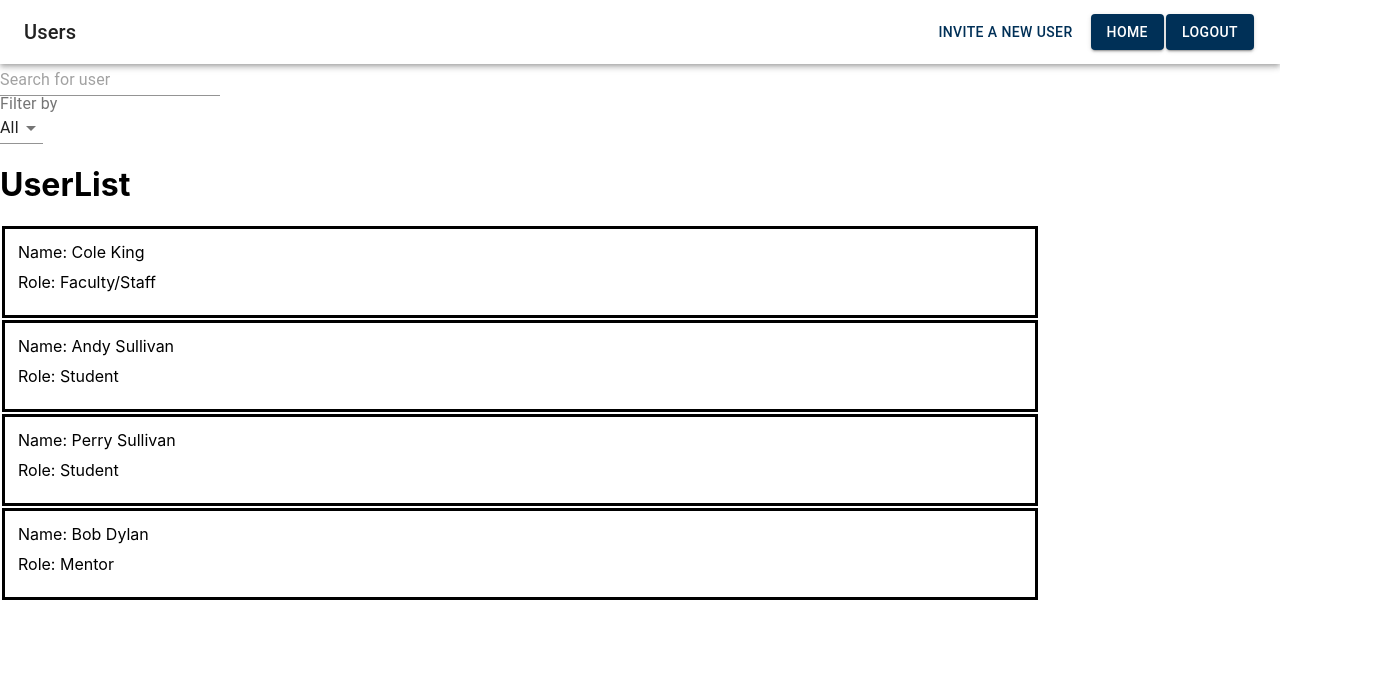
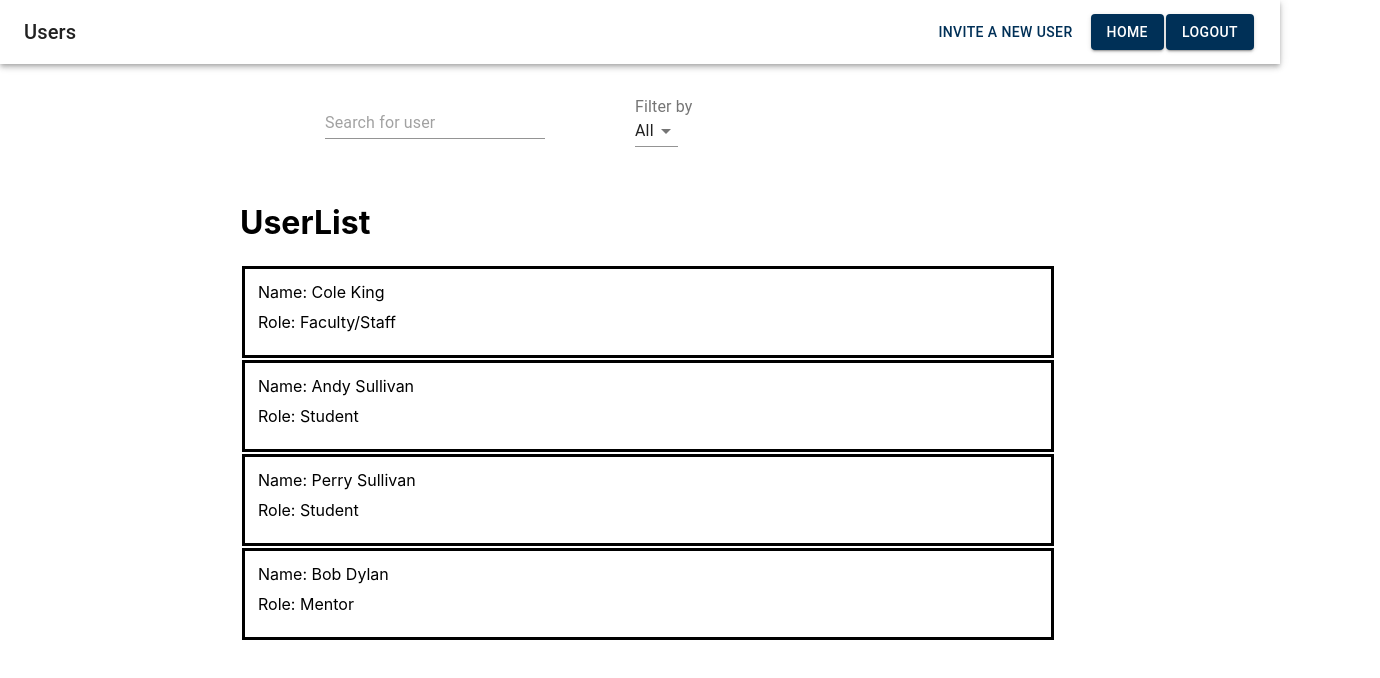
Before and after one commit to Excel-Tracker-Team-9302/excel-tracker, a React (Create React App) app in the folder excel-tracker-application/: page /users in a window 1280 px wide. Shown: the top 678 px of the page, 1380 px wide, since content can reach past the window. Built offline with nearby package versions, Linux system fonts and the light colour scheme.

Commit message:
update styling on users page

```diff
--- a/excel-tracker-application/src/components/Users.js
+++ b/excel-tracker-application/src/components/Users.js
@@ -12,6 +12,9 @@ import { InputLabel, Input } from '@material-ui/core';
 import { Select } from '@material-ui/core';
 import { MenuItem} from '@material-ui/core';
 import TextField from '@material-ui/core/TextField';
+
+import './../styles/Users.css';
+import {Container, Row, Col } from 'react-bootstrap'
 
 class Users extends React.Component {
 
@@ -45,11 +48,17 @@ class Users extends React.Component {
           <Header handleLogout={() => this.handleLogout} pageName="Users"/>
           <div className="Users">
 
+        <Container fixed style = {{ alignItems: 'center', display: 'grid', 'grid-template-columns': '300px 300px', 'justify-content':'left', 'grid-gap': '10px'}}>
+
+        <div className="input-bar">
         <Input
-        type = "text"
-        placeholder="Search for user"
-        onChange={ event => this.handleChangeUsername(event.target.value) }
-        />
+          type = "text"
+          placeholder="Search for user"
+          onChange={ event => this.handleChangeUsername(event.target.value) }
+          />
+        </div>
+
+        <div className="filter">
           <InputLabel id="label">Filter by</InputLabel>
             <Select labelId="label"
             id="select"
@@ -61,6 +70,9 @@ class Users extends React.Component {
             <MenuItem value="Faculty/Staff">Faculty/Staff</MenuItem>
             <MenuItem value="Admin">Admin</MenuItem>
             </Select>
+        </div>
+        </Container>
+
 
           <div className='tc'>
 
--- /dev/null
+++ b/excel-tracker-application/src/styles/Users.css
@@ -0,0 +1,13 @@
+.input-bar, .filter {
+    margin: 35px;
+    margin-left: 325px;
+    width: 100%;
+}
+
+.tc {
+    display: grid;
+    justify-content: center;
+    grid-template-columns: 1000px;
+    margin-left: 100px;
+    width: 100%;
+}
```
